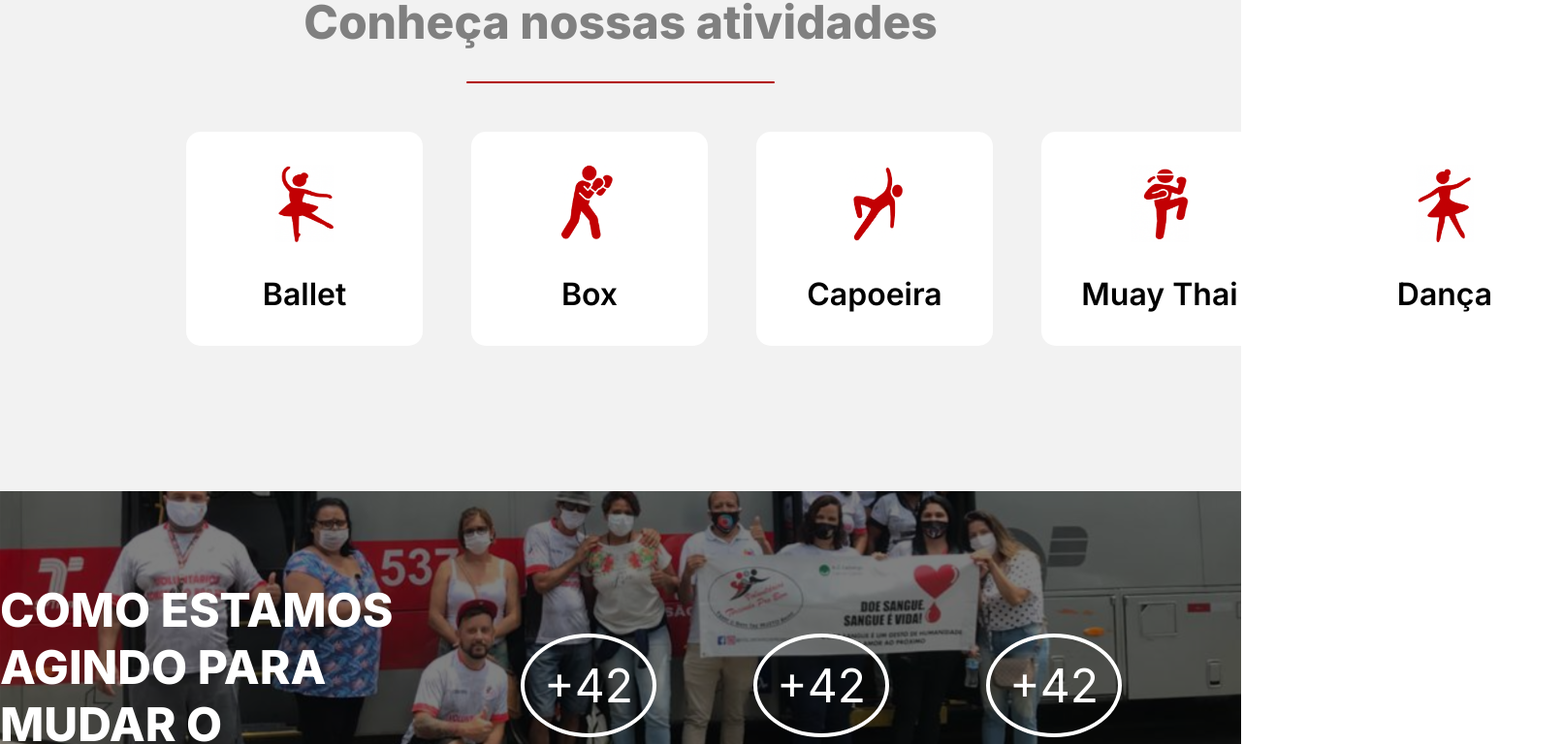
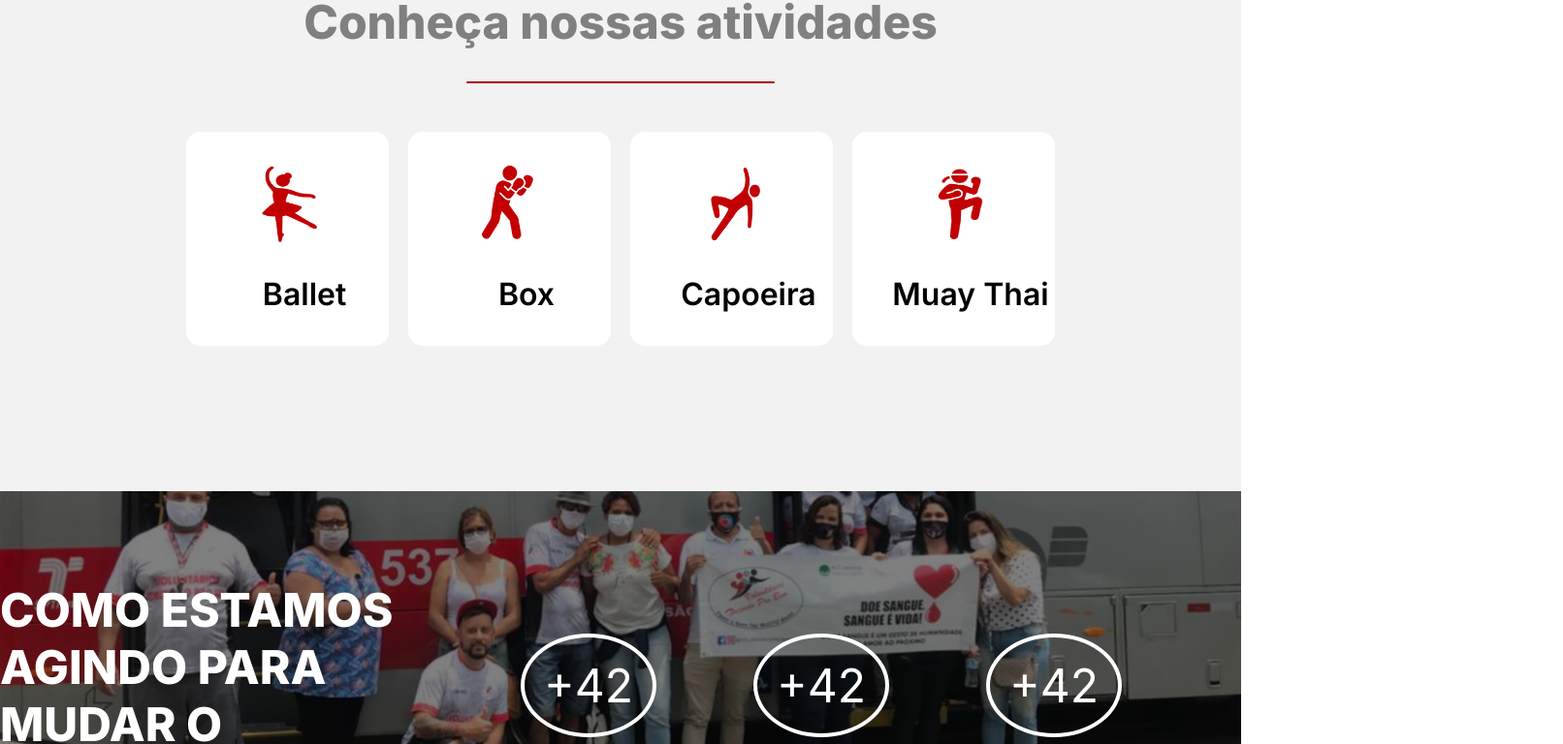
Before and after one commit to Gruposemh/front, a React (Vite) app: page / in a window 1280 px wide. Shown: the part 808-1576 px from the top of the page at 97% size, 1612 px wide, since content can reach past the window. Built offline with nearby package versions, Linux system fonts and the light colour scheme.

Commit message:
chore: adicionando scrollbar com o swiper na section atividades

```diff
--- a/src/components/PageHome/atividade-section/index.jsx
+++ b/src/components/PageHome/atividade-section/index.jsx
@@ -7,35 +7,44 @@ import capoeira from "../../../assets/Home/icon-capoeira.png"
 import danca from "../../../assets/Home/icon-danca.png"
 import muayThai from "../../../assets/Home/icon-muay.png"
 
+import { Swiper, SwiperSlide } from 'swiper/react'
+
 
 
 const AtividadeSection = () => {
+
+
+  const atividades = [
+    { id: '1', name:"Ballet", image: ballet },
+    { id: '2', name:"Box", image: box },
+    { id: '3', name:"Capoeira", image: capoeira },
+    { id: '4', name:"Muay Thai", image: muayThai },
+    { id: '5', name:"Dança", image: danca },
+
+  ]
+
 
     return(
         <>
         <section className="atividades">
             <Title title= "Conheça nossas atividades "/>
             <div className="atividades-container">
-                <CardAtividades
-                image = {ballet}
-                name= "Ballet"
-                />
-                <CardAtividades
-                image = {box}
-                name= "Box"
-                />
-                <CardAtividades
-                image = {capoeira}
-                name= "Capoeira"
-                />
-                <CardAtividades
-                image = {muayThai}
-                name= "Muay Thai"
-                />
-                <CardAtividades
-                image = {danca}
-                name= "Dança"
-                />
+                 <Swiper
+                slidesPerView={4}
+                spaceBetween={20}
+                pagination={{ clickable: true }}
+                navigation
+
+            >
+                {atividades.map((atividade) => (
+                    <SwiperSlide key={atividade.id}>
+                        <CardAtividades
+                            image={atividade.image}
+                            name={atividade.name}
+                        />
+                    </SwiperSlide>
+                ))}
+            </Swiper>
             </div>
         </section>
 
```
